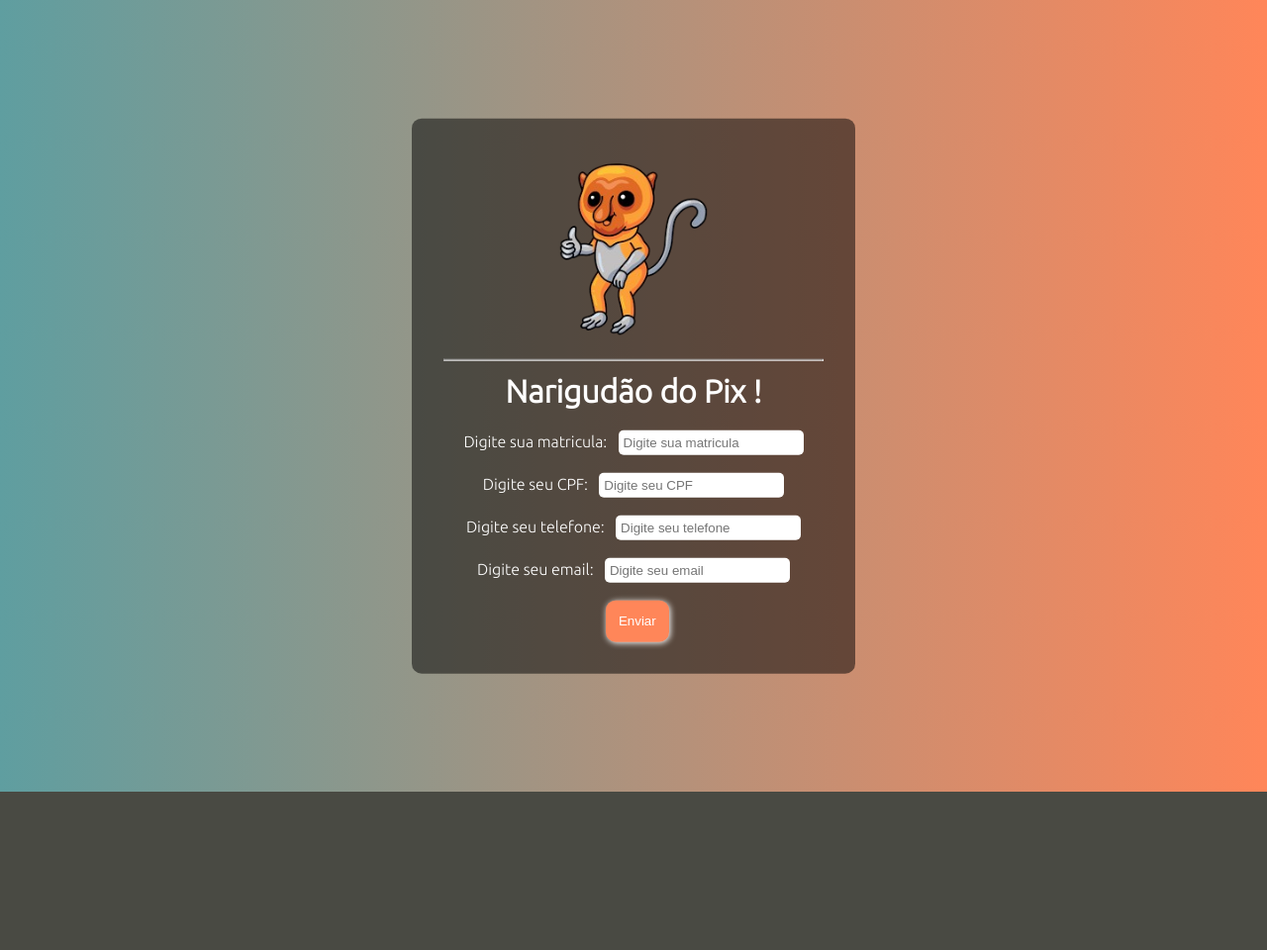
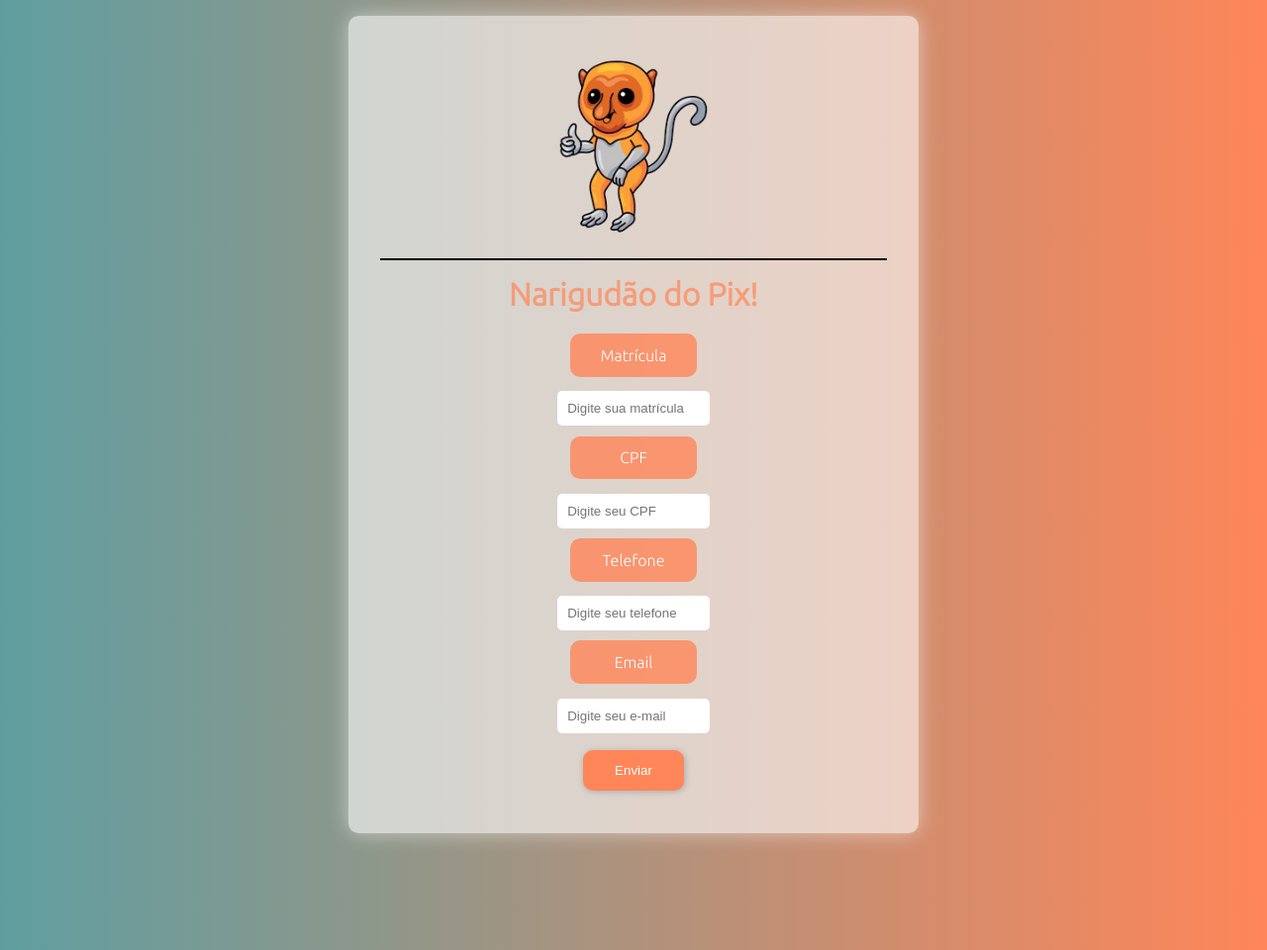
Before and after one commit to RayssaM15/Narigudo, a Django app: page / in a window 1280 px wide. Shown: the whole page at 99% size. Before the commit the page ends 800 px from the top, so only its background shows below. Run offline with Django 4.2, Linux system fonts and the light colour scheme.

Commit message:
Add files via upload

```diff
--- a/AMENDOIM/pix/templates/registro-chaves.html
+++ b/AMENDOIM/pix/templates/registro-chaves.html
@@ -1,7 +1,7 @@
 {% load static %}
 
 <!DOCTYPE html>
-<html>
+<html lang="en">
 <head>
 <meta charset='utf-8'>
 <meta http-equiv='X-UA-Compatible' content='IE=edge'>
@@ -10,81 +10,102 @@
 <style>
 @import url('https://fonts.googleapis.com/css2?family=Ubuntu:wght@300&display=swap');
 
-.Inicio{
-    position: absolute;
-    top: 50%;
-    left: 50%;
-    transform: translate(-50%, -50%);
-    width: 30%;
-    background-color: rgba(0, 0, 0, 0.5);
-    padding: 2em;
-    border-radius: 10px;
-}
-
-
-h1{
-    margin-top: 3%;
-}
-
-body{
+body {
     font-family: 'Ubuntu', sans-serif;
     background: linear-gradient(to right,  cadetblue, #ff8659);
     text-align: center;
     color: white;
+    margin: 0;
+    padding: 0;
+    height: 120vh;
 }
 
-#button{
+.Inicio {
+    position: absolute;
+    top: 2%;
+    left: 50%;
+    transform: translateX(-50%);
+    width: 40%;
+    background-color: rgba(255, 255, 255, 0.6);
+    padding: 2em;
+    border-radius: 10px;
+    box-shadow: 0 0 20px rgba(255, 255, 255, 0.5);
+}
+
+label {
+    background-color: rgba(255, 134, 89, 0.8);
+    color: #fff;
+    border: none;
+    padding: 0.8em;
+    border-radius: 10px;
+    display: inline-block;
+    margin-bottom: 0.5em;
+    width: 25%;
+    box-sizing: border-box;
+}
+
+h1 {
+    margin-top: 3%;
+    color: #ff8659;
+    opacity: 0.7;
+}
+
+hr{
+    border: 1px solid black;
+    margin-top: 2%;
+    margin-bottom: 2%;
+}
+input {
+    padding: 10px;
+    border-radius: 5px;
+    border: none;
+    outline: none;
+    margin: 0.5em 0;
+    width: 30%;
+    box-sizing: border-box;
+    margin-bottom: 2%;
+}
+
+#button {
     background-color: #ff8659;
     color: #fff;
     border: none;
     padding: 1em;
     border-radius: 10px;
-    box-shadow: 1px 1px 6px white;
+    box-shadow: 1px 1px 6px darkgray;
     cursor: pointer;
+    width: 20%;
+    box-sizing: border-box;
 }
 
-#button:hover{
-    background-color: cadetblue;
+#button:hover {
+    background-color: #ff6347;
     transition: all 0.5s ease-in;
 }
-
-input{
-    padding: 5px;
-    border-radius: 5px;
-    border: none;
-    outline: none;
-    margin-left: 2%;
-}
 </style>
-
 </head>
 
 <body>
     <div class="Inicio">
         <img src="{% static 'img/narigudo.png' %}" width="200px" alt=""> <br>
         <hr>
-        <h1>Narigudão do Pix !</h1>
+        <h1>Narigudão do Pix!</h1>
         <form action="{% url 'index' %}" method="POST">
             {% csrf_token %}
-            <label for="matricula">Digite sua matricula:</label>
-            <input type="number" name="nome" placeholder="Digite sua matricula" id="matricula">
-            <br><br>
-            <label for="cpf">Digite seu CPF:</label>
-            <input type="number" name="nome" placeholder="Digite seu CPF" id="cpf">
-            <br><br>
-            <label for="tel">Digite seu telefone:</label>
-            <input type="number" placeholder="Digite seu telefone" id="tel">
-            <br><br>
-            <label for="email">Digite seu email:</label>
-            <input type="text" placeholder="Digite seu email" id="email">
-            <br><br>
+            <label for="matricula">Matrícula</label><br>
+            <input type="number" name="matricula" placeholder="Digite sua matrícula" id="matricula"><br>
+            <label for="cpf">CPF</label><br>
+            <input type="number" name="cpf" placeholder="Digite seu CPF" id="cpf"><br>
+            <label for="tel">Telefone</label><br>
+            <input type="number" placeholder="Digite seu telefone" id="tel"><br>
+            <label for="email">Email</label><br>
+            <input type="text" placeholder="Digite seu e-mail" id="email"><br>
             <input onclick="validate()" id="button" type="submit" value="Enviar">
         </form>
-
     </div>
 
     <script>
-    function validate(){
+        function validate() {
             const Matricula = document.getElementById('matricula');
             const CPF = document.getElementById('cpf');
             const Telefone = document.getElementById('tel');
@@ -95,30 +116,20 @@ input{
             Telefone.style.border = 'none';
             Email.style.border = 'none';
 
-        if (!Matricula.value || !CPF.value || !Telefone.value || !Email.value){
-            if (!Matricula.value && !CPF.value && !Telefone.value && !Email.value){
+            if (!Matricula.value || !CPF.value || !Telefone.value || !Email.value) {
                 console.log('Digite algo!');
                 Matricula.style.border = '2px solid red';
                 CPF.style.border = '2px solid red';
                 Telefone.style.border = '2px solid red';
                 Email.style.border = '2px solid red';
-            }
-
-            else if(!CPF.value){
+            } else if (!CPF.value) {
                 CPF.style.border = '2px solid red';
-            }
-
-            else if(!Telefone.value){
+            } else if (!Telefone.value) {
                 Telefone.style.border = '2px solid red';
-            }
-
-            else if(!Email.value){
+            } else if (!Email.value) {
                 Email.style.border = '2px solid red';
-            }
-
             }
         }
     </script>
-
 </body>
 </html>
```
Also changed, not shown: AMENDOIM/pix/templates/passo_2.html (+12 -5 lines). Lines whose indentation alone changed are shown as unchanged.
